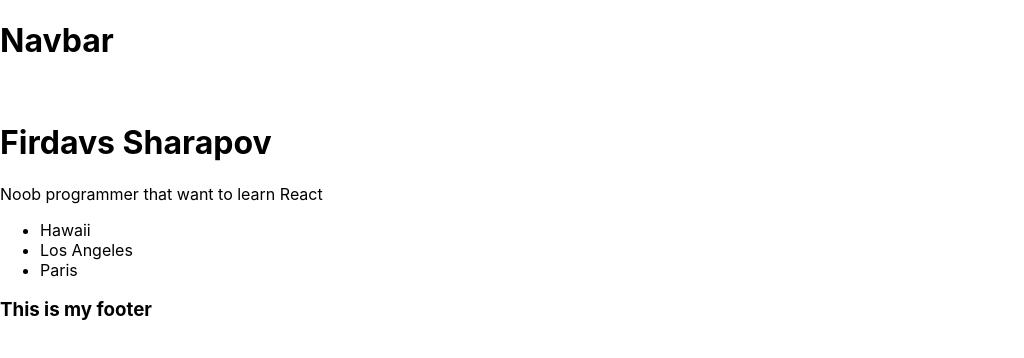
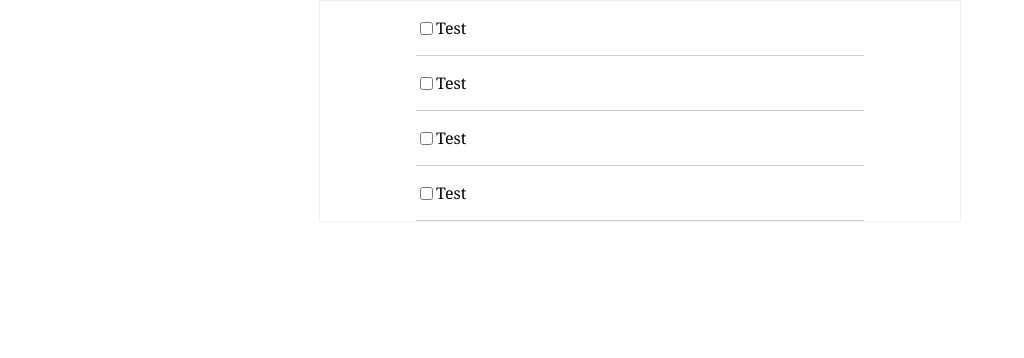
Before and after one commit to FirdavsSharapov/JavaScript, a React (Create React App) app in the folder JavaScript/JS_React/new_project/new-project/: page / in a window 1280 px wide. Shown: the top 358 px of the page, without its empty margins (0-1024 px from the left). Built offline with nearby package versions, Linux system fonts and the light colour scheme.

Commit message:
1/4 of job

```diff
--- a/JavaScript/JS_React/new_project/new-project/src/App.js
+++ b/JavaScript/JS_React/new_project/new-project/src/App.js
@@ -1,25 +1,14 @@
-import logo from './logo.svg';
-import './App.css';
+import React from 'react';
+import TodoItems from './components/TodoItem';
+import './style.css';
 
-function App() {
+export default function App() {
   return (
-    <div className="App">
-      <header className="App-header">
-        <img src={logo} className="App-logo" alt="logo" />
-        <p>
-          Edit <code>src/App.js</code> and save to reload.
-        </p>
-        <a
-          className="App-link"
-          href="https://reactjs.org"
-          target="_blank"
-          rel="noopener noreferrer"
-        >
-          Learn React
-        </a>
-      </header>
+    <div className="todo-list">
+      <TodoItems />
+      <TodoItems />
+      <TodoItems />
+      <TodoItems />
     </div>
   );
 }
-
-export default App;
--- /dev/null
+++ b/JavaScript/JS_React/new_project/new-project/src/components/TodoItem.js
@@ -0,0 +1,10 @@
+import React from 'react';
+
+export default function TodoItem() {
+    return (
+        <div className="todo-item">
+            <input type="checkbox" />
+            <p>Test</p>
+        </div>
+    );
+}
--- a/JavaScript/JS_React/new_project/new-project/src/index.js
+++ b/JavaScript/JS_React/new_project/new-project/src/index.js
@@ -3,10 +3,11 @@ import ReactDOM from 'react-dom';
 import './index.css';
 import reportWebVitals from './reportWebVitals';
 import MainContent from './components/MainContent';
+import App from './App';
 
 ReactDOM.render(
   <React.StrictMode>
-    <MainContent />
+    <App />
   </React.StrictMode>,
   document.getElementById('root')
 );
--- /dev/null
+++ b/JavaScript/JS_React/new_project/new-project/src/style.css
@@ -0,0 +1,41 @@
+.body {
+    background-color: whitesmoke;
+}
+
+.todo-list {
+    background-color: white;
+    margin: auto;
+    width: 50%;
+    display: flex;
+    flex-direction: column;
+    align-items: center;
+    border: 1px solid #efefef;
+    box-shadow:
+        0 1px 1px rgba(0, 0, 0, 0.15),
+        0 10px 0 - 5px #eee,
+        0 10px 1px -4px rgba(0, 0, 0, 0.15),
+        0 20px 0 -10px #eee,
+        0 20px 1px -9px rgba(0, 0, 0, 0.15)
+        padding 30px;
+}
+
+.todo-item {
+    display: flex;
+    justify-content: flex-start;
+    align-items: center;
+    padding: 30px 20 px 0;
+    width: 70%;
+    border-bottom: 1px solid #cecece;
+    font-family: Georgia, 'Times New Roman', Times, serif;
+}
+
+.checkboxes {
+    background-color: cornflowerblue;
+    margin-bottom: 15px;
+}
+
+.timepredictor {
+    background-color: darkseagreen;
+    margin: auto;
+    text-align: center;
+}
```
Also changed, not shown: JavaScript/JS_React/new_project/new-project/src/components/ContactCard.js (added, +12 -0 lines).
